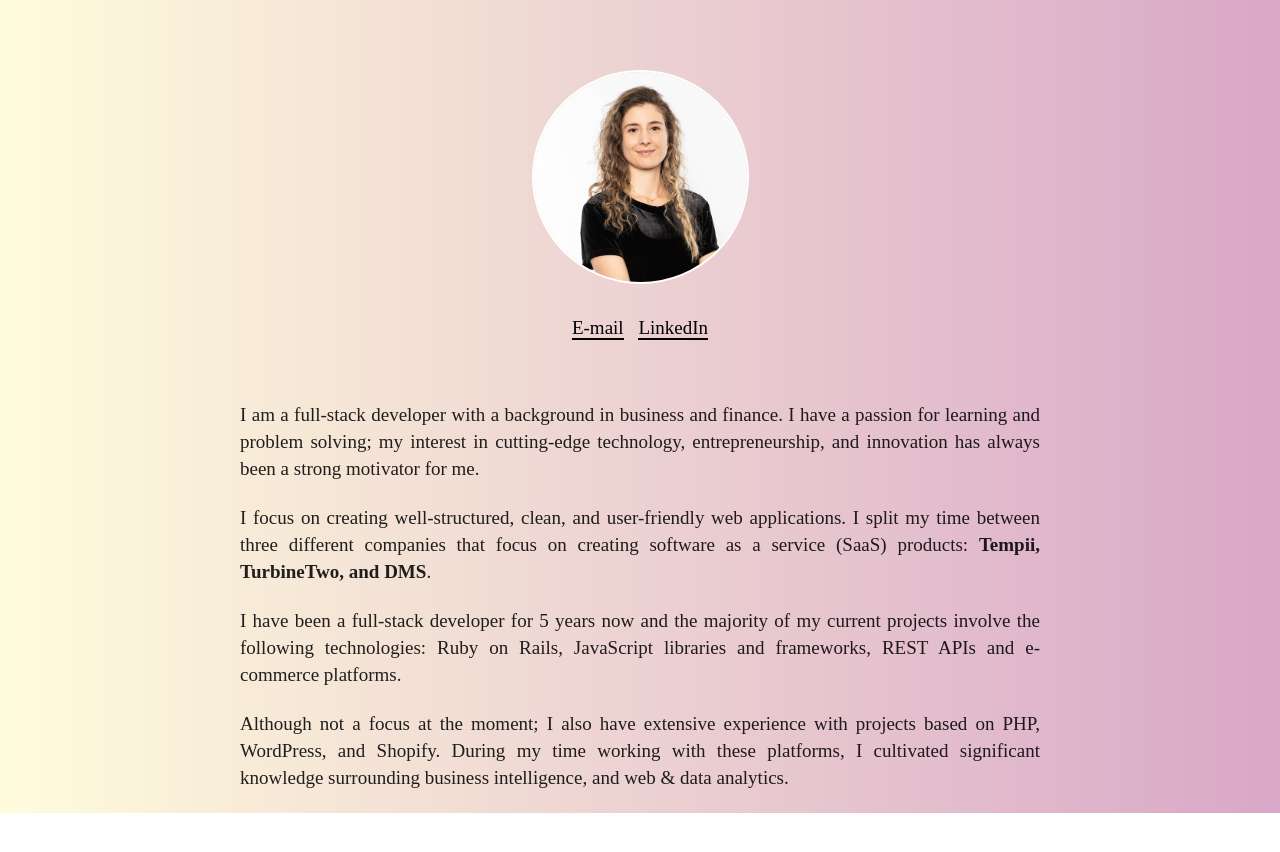
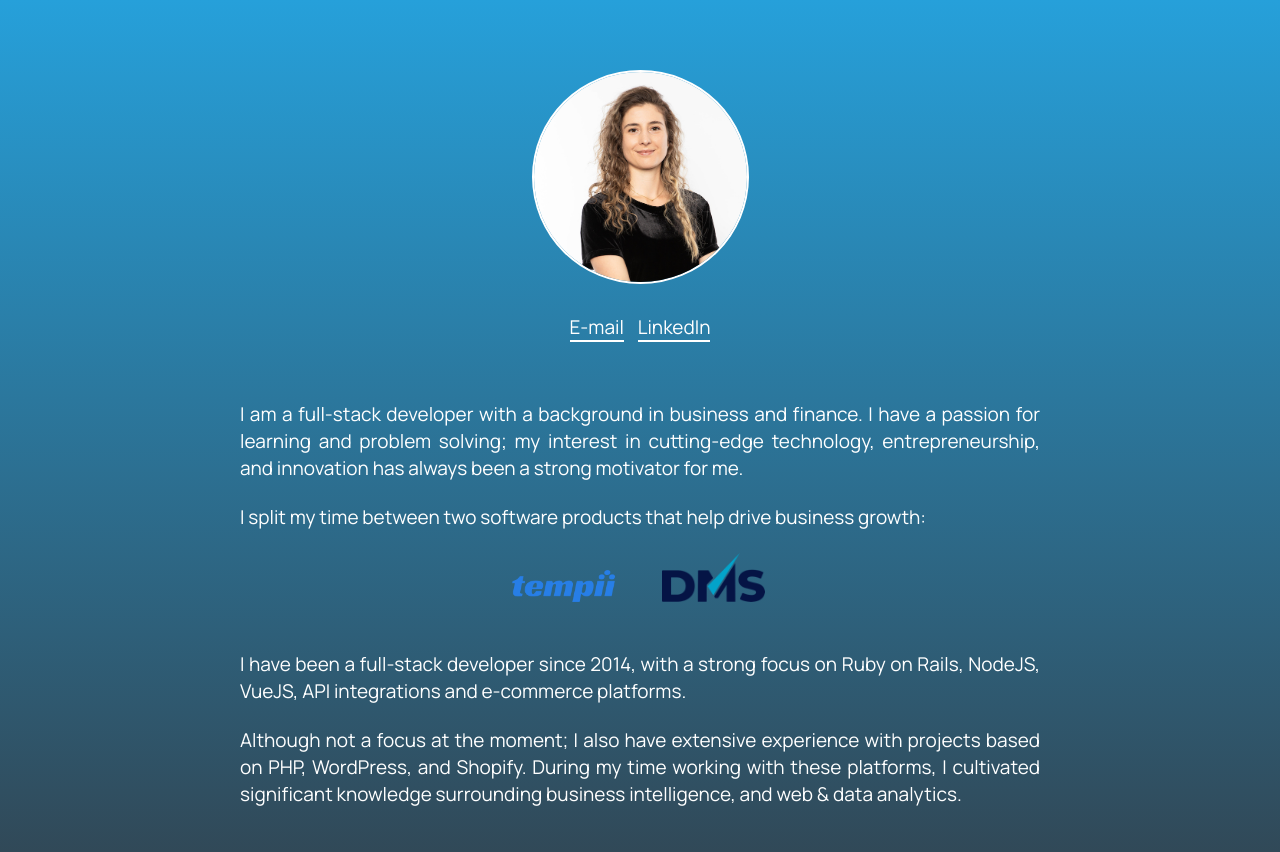
Before and after one commit to sarahcapecci/sarahcapecci.github.io, a plain HTML site: page index.html in a window 1280 px wide. Before the commit the page ends 813 px from the top, so only its background shows below. Drawn offline with nearby package versions, Linux system fonts and the light colour scheme; a web font is replaced by a local one.

Commit message:
updating copy and style

```diff
--- a/assets/css/style.css
+++ b/assets/css/style.css
@@ -19,15 +19,17 @@
 body {
 	position: relative;
 	width: 100%;
-	color: rgba(0,0,0,0.87);
-	background: #d9a7c7;  /* fallback for old browsers */
-	background: -webkit-linear-gradient(to right, #fffcdc, #d9a7c7);  /* Chrome 10-25, Safari 5.1-6 */
-	background: linear-gradient(to right, #fffcdc, #d9a7c7); /* W3C, IE 10+/ Edge, Firefox 16+, Chrome 26+, Opera 12+, Safari 7+ */
+	min-height: 100vh;
+	padding-top: 70px;
+	color: white;
+	background: #314755;  /* fallback for old browsers */
+	background: -webkit-linear-gradient(to bottom, #26a0da, #314755);  /* Chrome 10-25, Safari 5.1-6 */
+	background: linear-gradient(to bottom, #26a0da, #314755); /* W3C, IE 10+/ Edge, Firefox 16+, Chrome 26+, Opera 12+, Safari 7+ */
 
 }
 
 body, h1, h2, h3, h4, h5, h6 {
-	font-family: 'Source Serif Pro', serif;
+	font-family: 'Manrope', sans-serif;
 }
 
 .main-wrapper {
@@ -35,29 +37,15 @@ body, h1, h2, h3, h4, h5, h6 {
 	position: relative;
 }
 
-h2 {
-	font-size: 34px;
-	line-height: 38px;
-	margin-bottom: 20px;
-	margin-top: 40px;
-	text-align: center;
-}
-
-h3 {
-	font-size: 20px;
-	line-height: 30px;
-	border-bottom: 2px solid black;
-	display: inline-block;
-}
 
 a {
-	color: black;
+	color: white;
 	text-decoration: none;
 	transition: all 0.2s ease;
 }
 
 a.underline {
-	border-bottom: 2px solid black;
+	border-bottom: 2px solid white;
 }
 
 a.underline:hover {
@@ -74,12 +62,20 @@ p {
 	margin-bottom: 22px;
 }
 
-span {
-	border-bottom: 1.5px solid black;
+ul {
+	list-style: none;
+	max-width: 300px;
+	margin: 10px auto 45px auto;
 }
 
-.text-center {
+li {
+	display: inline-block;
+	width: 49%;
 	text-align: center;
+}
+
+li img {
+	max-width: 70%;
 }
 
 .image-wrapper {
@@ -87,25 +83,13 @@ span {
 	width: 213px;
 	border-radius: 50%;
 	border: 2px solid white;
-	margin: 70px auto 30px auto;
+	margin: 0px auto 30px auto;
 	overflow: hidden;
 }
 
-img {
+.image-wrapper img {
 	height: 100%;
 	display: block;
-}
-.work {
-	padding-bottom: 30px;
-	padding-top: 30px;
-}
-
-.work p {
-	font-size: 18px;
-	line-height: 26px;
-	max-width: 600px;
-	margin-top: 10px;
-	margin-bottom: 15px;
 }
 
 .content {
@@ -117,6 +101,7 @@ img {
 
 .contact {
 	margin: 30px 0 60px 0;
+	text-align:center;
 }
 
 .contact a {
--- a/index.html
+++ b/index.html
@@ -12,7 +12,8 @@
         <meta property="og:image" content="assets/img/sarah_xsm.jpg" />
         <title>Sarah Capecci | Web Developer &amp; Entrepreneur</title>
         <link rel="stylesheet" href="https://cdnjs.cloudflare.com/ajax/libs/normalize/4.2.0/normalize.min.css">
-        <link href="https://fonts.googleapis.com/css?family=Source+Serif+Pro:400,500,600" rel="stylesheet">
+        <link rel="preconnect" href="https://fonts.gstatic.com">
+        <link href="https://fonts.googleapis.com/css2?family=Manrope&display=swap" rel="stylesheet">
         <link rel="stylesheet" href="assets/css/style.css">
     </head>
     <body>
@@ -22,16 +23,21 @@
                     <img src="assets/img/sarah_xsm.jpg" alt="Sarah Capecci - Profile photo">
                 </div>
 
-                <p class='text-center contact'>
+                <p class="contact">
                     <a class="underline" href="mailto:info@sarahcapecci.com">E-mail</a>
                     <a class="underline" href="https://ca.linkedin.com/in/sarahcapecci">LinkedIn</a>
                 </p>
 
                 <p>I am a full-stack developer with a background in business and finance. I have a passion for learning and problem solving; my interest in cutting-edge technology, entrepreneurship, and innovation has always been a strong motivator for me.</p>
 
-                <p>I focus on creating well-structured, clean, and user-friendly web applications. I split my time between three different companies that focus on creating software as a service (SaaS) products: <b>Tempii, TurbineTwo, and DMS</b>.</p>
+                <p>I split my time between two software products that help drive business growth:</p>
 
-                <p>I have been a full-stack developer for 5 years now and the majority of my current projects involve the following technologies: Ruby on Rails, JavaScript libraries and frameworks, REST APIs and e-commerce platforms.</p>
+                <ul>
+                    <li><a href="https://tempii.co/" target="_blank"><img src="assets/img/tempii-logo.png" alt="Tempii logo"/></a></li>
+                    <li><a href="https://getdms.com/" target="_blank"><img src="assets/img/dms-logo.png" alt="DMS logo"/></a></li>
+                </ul>
+
+                <p>I have been a full-stack developer since 2014, with a strong focus on Ruby on Rails, NodeJS, VueJS, API integrations and e-commerce platforms.</p>
 
                 <p>Although not a focus at the moment; I also have extensive experience with projects based on PHP, WordPress, and Shopify. During my time working with these platforms, I cultivated significant knowledge surrounding business intelligence, and web &amp; data analytics.</p>
 
```
Also changed, not shown: assets/img/dms-logo.png (added), assets/img/tempii-logo.png (added).
